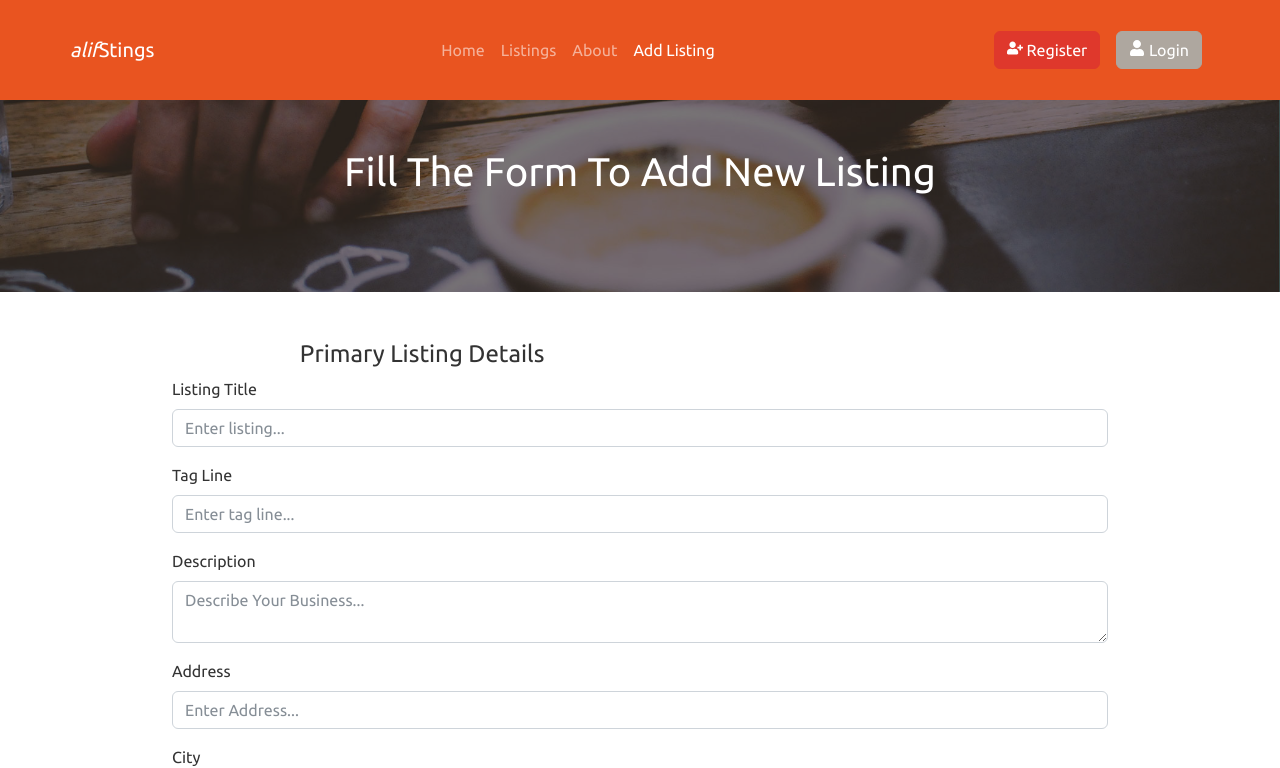
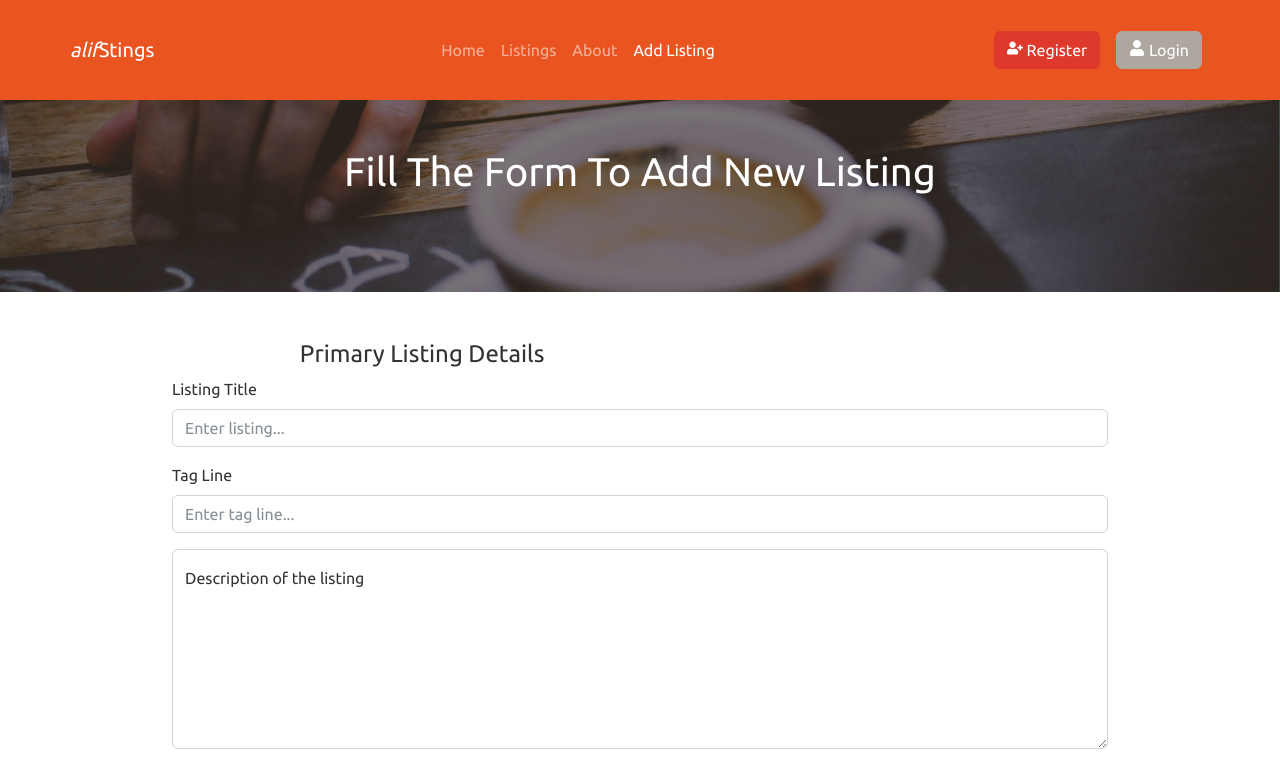
Before and after one commit to abdinaa17/alifStings, a React (Vite) app: page /new-listing in a window 1280 px wide. Shown: the top 768 px of the page. Built offline with nearby package versions, Linux system fonts and the light colour scheme.

Commit message:
Added a floating label functionality to the textarea for new listing

```diff
--- a/src/components/NewListing/NewListing.jsx
+++ b/src/components/NewListing/NewListing.jsx
@@ -1,5 +1,5 @@
 // Global Imports
-import { Form, Button } from "react-bootstrap"
+import { Form, Button, FloatingLabel } from "react-bootstrap"
 import { useNavigate } from "react-router-dom"
 
 
@@ -32,8 +32,13 @@ const NewListing = () => {
         <Form.Control type="text" placeholder="Enter tag line..." />
       </Form.Group>
       <Form.Group className="mb-3">
-        <Form.Label>Description</Form.Label>
-        <Form.Control as="textarea" placeholder="Describe Your Business..." />
+        <FloatingLabel controlId="floatingTextarea2" label="Description of the listing">
+        <Form.Control
+          as="textarea"
+          placeholder="Leave a comment here"
+          style={{ height: '200px' }}
+        />
+      </FloatingLabel>
       </Form.Group>
       <Form.Group className="mb-3">
         <Form.Label>Address</Form.Label>
```
